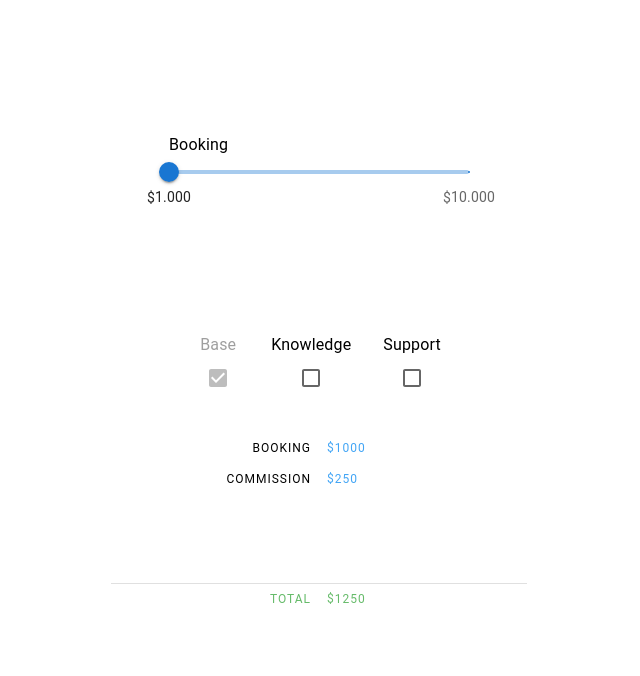
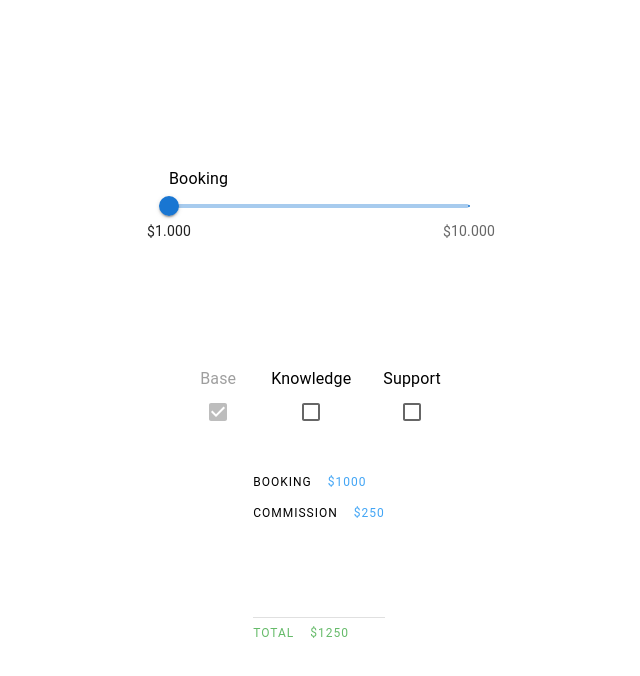
Before and after one commit to Inveracity/travel-budget-arithmetic, a React (Create React App) app: page / in a window 1280 px wide. Shown: the top 676 px of the page, without its empty margins (321-961 px from the left). Built offline with nearby package versions, Linux system fonts and the light colour scheme.

Commit message:
set minimum width at the outer most node

```diff
--- a/src/App.tsx
+++ b/src/App.tsx
@@ -29,7 +29,7 @@ function App() {
   const { budget, days, kcb, scb } = useContext(AppContext) as AppContextType
 
   return (
-    <Box marginLeft={"10px"} marginRight={"10px"}>
+    <Box marginLeft={"10px"} marginRight={"10px"} minWidth={"300px"}>
       <Grid
         container
         spacing={0}
@@ -69,7 +69,7 @@ function App() {
 
 
         <Grid item xs={3} >
-          <Box minHeight={"150px"} minWidth={"300px"}>
+          <Box minHeight={"150px"}>
             <SummaryText money={budget} tag={"Booking"} />
             <SummaryText money={base} tag={"Commission"} />
 
@@ -88,12 +88,12 @@ function App() {
           </Box>
 
           <Divider />
-          <Box minHeight={"100px"} minWidth={"300px"} color={colors.green[400]}>
+          <Box color={colors.green[400]}>
             <Stack spacing={2} direction={"row"}>
-              <Box minWidth={"200px"} textAlign={"right"}>
+              <Box textAlign={"right"}>
                 <Typography variant="overline" align='right'>Total</Typography>
               </Box>
-              <Box minWidth={"200px"}>
+              <Box>
                 <Typography variant="overline">{`$${calcBudget(budget, days, kcb, scb)} `}</Typography>
               </Box>
             </Stack>
@@ -108,10 +108,10 @@ const SummaryText: React.FC<{ money: number | string, tag: string }> = ({ money,
   return (
     <Box>
       <Stack spacing={2} direction={"row"}>
-        <Box minWidth={"200px"} textAlign={"right"}>
+        <Box textAlign={"right"}>
           <Typography variant="overline" align='right'>{tag}</Typography>
         </Box>
-        <Box minWidth={"200px"}>
+        <Box>
           <Typography variant="overline" color={colors.blue[400]}>{`$${money}`}</Typography>
         </Box>
       </Stack>
```
